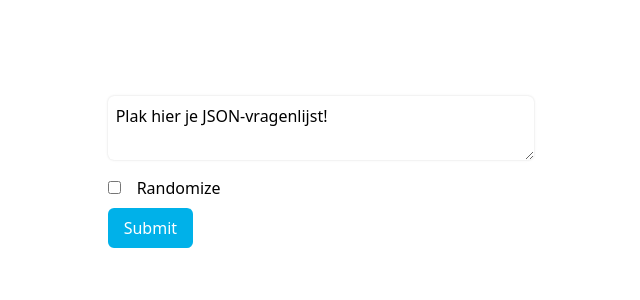
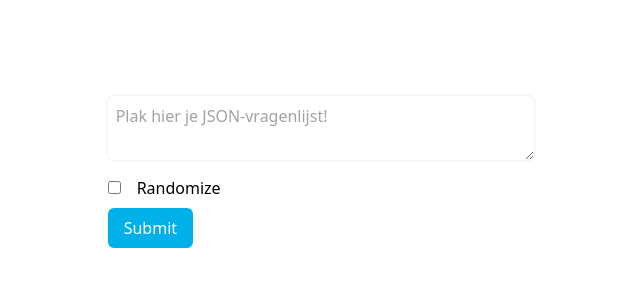
Before and after one commit to JMPolman/qe-app, a Next.js app: page / in a window 1280 px wide. Shown: the top 300 px of the page, without its empty margins (319-959 px from the left). Built offline with nearby package versions, Linux system fonts and the light colour scheme; what @tailwindcss/custom-forms would draw is missing.

Commit message:
Minor changes
max-date
placeholder text instead of value
Finished message

```diff
--- a/comps/QuestionnaireRenderer.js
+++ b/comps/QuestionnaireRenderer.js
@@ -123,7 +123,7 @@ function QuestionnaireRenderer({ content, random }){
 		{((n - newLast) === 0) && finishedQuestions()}
 
 		function finishedQuestions(){
-			alert('finished')
+			alert('Bedankt voor het invullen van deze vragenlijst, u kunt het venster nu sluiten.')
 		}
 
 
--- a/comps/date.js
+++ b/comps/date.js
@@ -1,11 +1,14 @@
 import React from 'react'
 
 function DateType({id, question, onUpdate}){
+	const today = new Date()
+	const date = today.getFullYear()+'-'+(today.getMonth()+1)+'-'+today.getDate();
 
+	console.log(date);
 	return(
 		<div id={id}>
 			<h1 className="my-5 text-xl w-full font-display text-question">{question}</h1>
-			<input type="date" onChange={(event) => onUpdate(event.target.value, question, id)}></input>
+			<input type="date" max={date} onChange={(event) => onUpdate(event.target.value, question, id)}></input>
 		</div>
 		);
 }
--- a/comps/form.js
+++ b/comps/form.js
@@ -32,7 +32,7 @@ function JSONForm(props){
 					{formVisible &&
 
 					<div className="w-6/12 mx-auto mt-24">
-		            	<textarea className="resize-y my-4 block w-full shadow-center p-2 rounded-md focus:outline-none" id="q-input" value={value} onChange={(event) => setValue(event.target.value)} />
+		            	<textarea className="resize-y my-4 block w-full shadow-center p-2 rounded-md focus:outline-none" id="q-input" placeholder={value} onChange={(event) => setValue(event.target.value)} />
 		            	<input type="checkbox" name="randomize" className="mr-4 inline-block" onChange={handleChange}/>
 		            	<label htmlFor="randomize" className="inline-block">Randomize</label>
 		            	<input type="submit" value="Submit" className="transition duration-200 ease-in bg-blue text-primary px-4 py-2 mt-2 block rounded-md hover:text-secondary hover:bg-white focus:outline-none cursor-pointer"/>
```
